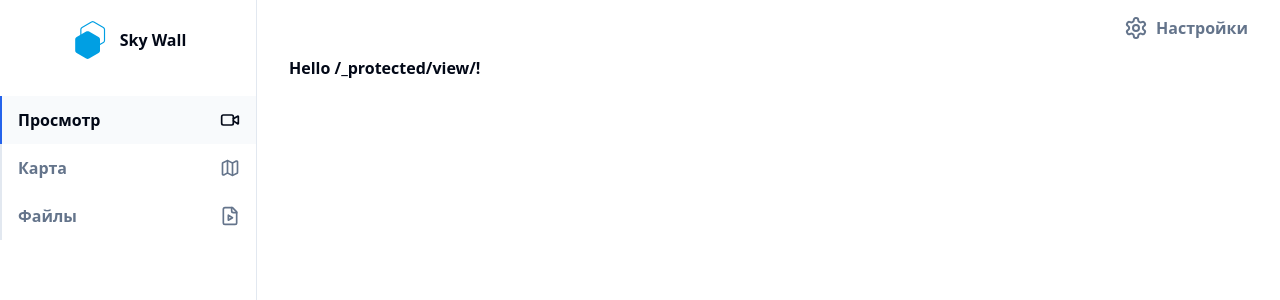
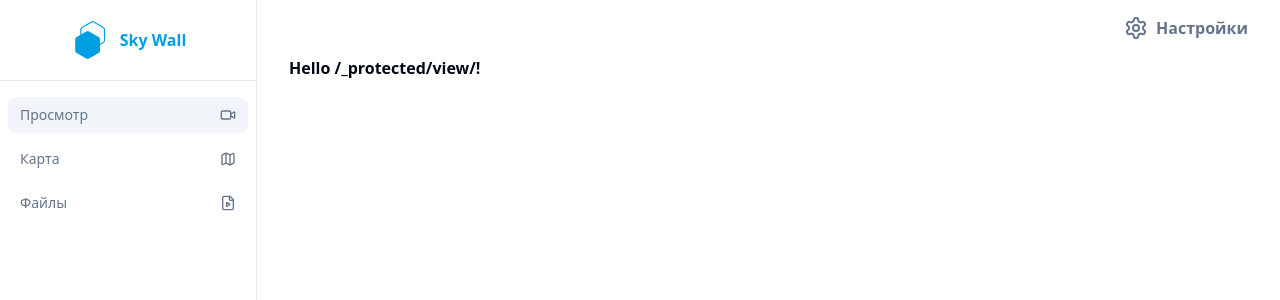
Before and after one commit to msubigdata/LDT-2024, a React (Vite) app in the folder frontend/: page /view in a window 1280 px wide. Shown: the top 300 px of the page. Built offline with nearby package versions, Linux system fonts and the light colour scheme.

Commit message:
feat: layouts colors

```diff
--- a/frontend/src/routes/_protected.tsx
+++ b/frontend/src/routes/_protected.tsx
@@ -3,6 +3,7 @@ import { Settings } from "lucide-react";
 
 import Logo from "@/assets/logo.svg?react";
 import { DropdownMenu } from "@/components/ui/dropdown-menu";
+import { Separator } from "@/components/ui/separator";
 import { appConfig } from "@/constants/app-config";
 
 export const Route = createFileRoute("/_protected")({
@@ -26,24 +27,25 @@ function SideBar() {
     <aside className="border-r bg-card">
       <Link to="/" className="flex h-20 select-none items-center justify-center gap-2.5 px-4">
         <Logo className="size-10" />
-        <span className="font-bold">{appConfig.name}</span>
+        <span className="font-semibold text-[#009FE3]">{appConfig.name}</span>
       </Link>
 
-      <nav className="mt-4 w-64">
-        <ul className="flex w-full flex-col">
-          {appConfig.navLinks.map((m) => (
-            <li key={m.to}>
-              <Link
-                className="flex w-full items-center justify-between gap-4 border-l-2 px-4 py-3 font-semibold text-muted-foreground transition-colors hover:text-foreground"
-                to={m.to}
-                activeProps={{ className: "bg-secondary/50 !text-foreground border-l-primary" }}
-              >
-                {m.title}
-                <m.Icon size={20} strokeWidth={2} />
-              </Link>
-            </li>
+      <Separator />
+
+      <nav className="mt-4 w-64 flex-1">
+        <nav className="grid items-start gap-y-2 px-2 text-sm font-medium">
+          {appConfig.navLinks.map((link) => (
+            <Link
+              key={link.to}
+              to={link.to}
+              className="flex items-center justify-between gap-3 rounded-lg px-3 py-2 text-muted-foreground transition-all hover:text-primary"
+              activeProps={{ className: "bg-muted hover:text-muted-foreground" }}
+            >
+              {link.title}
+              <link.Icon className="size-4" />
+            </Link>
           ))}
-        </ul>
+        </nav>
       </nav>
     </aside>
   );
--- a/frontend/src/routes/_public/sign-in/index.tsx
+++ b/frontend/src/routes/_public/sign-in/index.tsx
@@ -30,7 +30,7 @@ function SignInComponent() {
 
       <div className="relative hidden h-full flex-col bg-muted p-10 text-muted-foreground dark:border-r lg:flex">
         <div className="absolute inset-0 bg-muted" />
-        <div className="relative z-20 flex select-none items-center gap-4 text-lg font-semibold text-foreground">
+        <div className="relative z-20 flex select-none items-center gap-4 text-lg font-semibold text-primary">
           <Icons.Logo />
           {appConfig.name}
         </div>
--- a/frontend/src/styles/index.css
+++ b/frontend/src/styles/index.css
@@ -13,7 +13,7 @@
     --popover: 0 0% 100%;
     --popover-foreground: 222.2 84% 4.9%;
 
-    --primary: 221.2 83.2% 53.3%;
+    --primary: 198 100% 45%;
     --primary-foreground: 210 40% 98%;
 
     --secondary: 210 40% 96.1%;
@@ -45,7 +45,7 @@
     --popover: 222.2 84% 4.9%;
     --popover-foreground: 210 40% 98%;
 
-    --primary: 217.2 91.2% 59.8%;
+    --primary: 198 100% 45%;
     --primary-foreground: 222.2 47.4% 11.2%;
 
     --secondary: 217.2 32.6% 17.5%;
```
